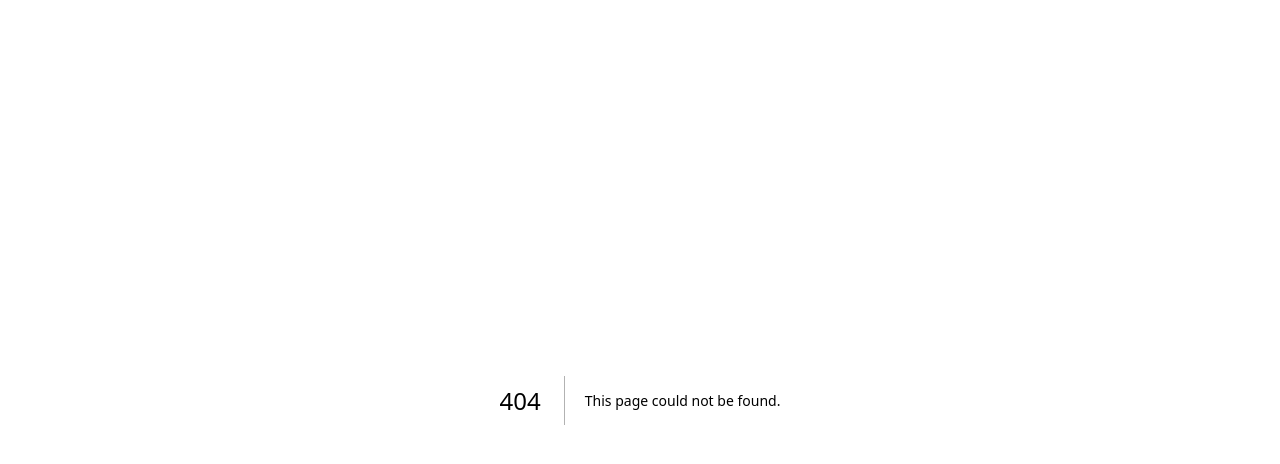
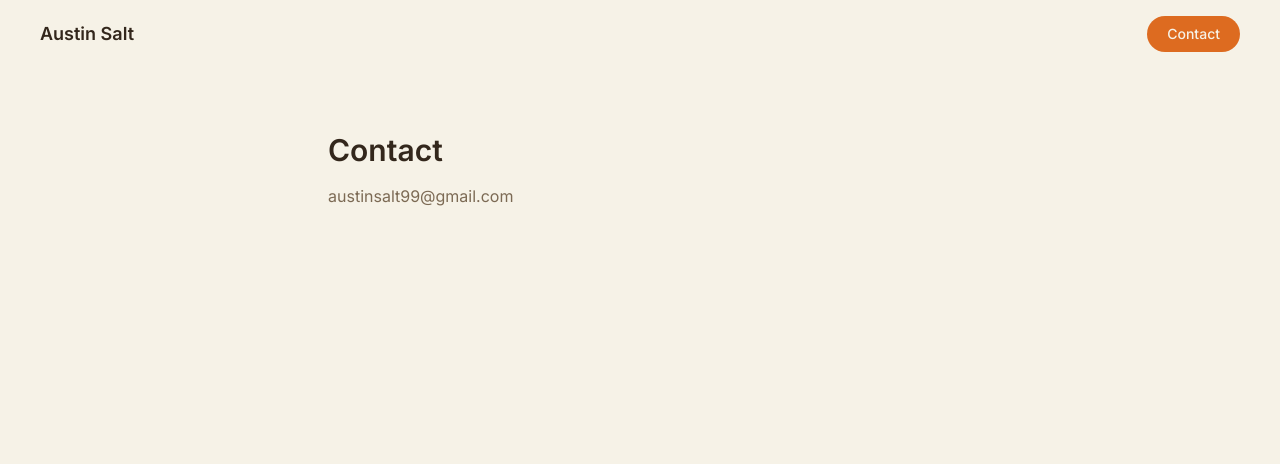
Before and after one commit to austinsalt99-hash/Austin-Salt-website, a Next.js app: page /contact in a window 1280 px wide. Before the commit this address had no page. Shown: the top 464 px of the page. Built offline with nearby package versions, Linux system fonts and the light colour scheme.

Commit message:
Add persistent Nav with Contact button and Contact page shell
Co-Authored-By: Claude Sonnet 5 <noreply@anthropic.com>

```diff
--- /dev/null
+++ b/app/contact/page.tsx
@@ -0,0 +1,10 @@
+export default function ContactPage() {
+  return (
+    <main className="mx-auto max-w-2xl px-6 py-16">
+      <h1 className="text-3xl font-semibold text-brown-900">Contact</h1>
+      <p className="mt-4 text-brown-600">
+        austinsalt99@gmail.com
+      </p>
+    </main>
+  );
+}
--- a/app/layout.tsx
+++ b/app/layout.tsx
@@ -1,6 +1,7 @@
 import type { Metadata } from "next";
 import { Inter } from "next/font/google";
 import "./globals.css";
+import { Nav } from "@/components/Nav";
 
 const inter = Inter({ subsets: ["latin"], variable: "--font-inter" });
 
@@ -12,7 +13,10 @@ export const metadata: Metadata = {
 export default function RootLayout({ children }: { children: React.ReactNode }) {
   return (
     <html lang="en" className={inter.variable}>
-      <body className="font-sans">{children}</body>
+      <body className="font-sans">
+        <Nav />
+        {children}
+      </body>
     </html>
   );
 }
--- /dev/null
+++ b/components/Nav.tsx
@@ -0,0 +1,17 @@
+import Link from "next/link";
+
+export function Nav() {
+  return (
+    <header className="flex items-center justify-between px-6 py-4 sm:px-10">
+      <Link href="/" className="text-lg font-semibold text-brown-900">
+        Austin Salt
+      </Link>
+      <Link
+        href="/contact"
+        className="rounded-full bg-accent px-5 py-2 text-sm font-medium text-cream transition hover:opacity-90"
+      >
+        Contact
+      </Link>
+    </header>
+  );
+}
```
